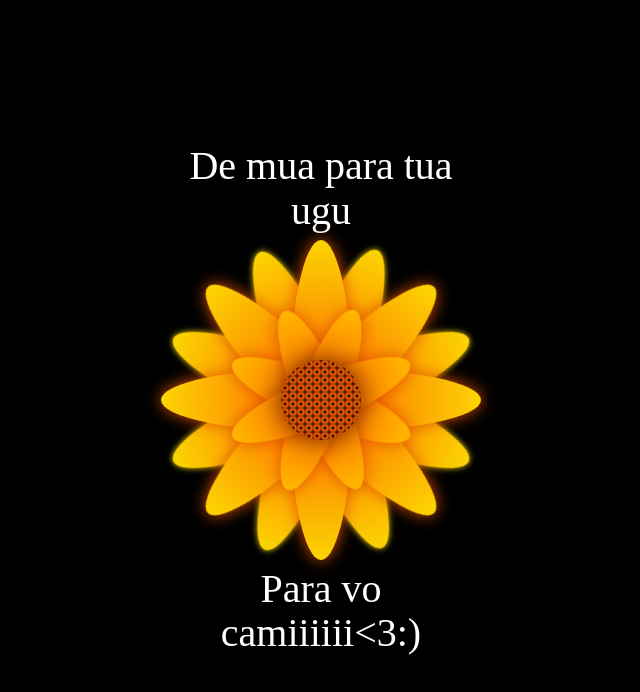
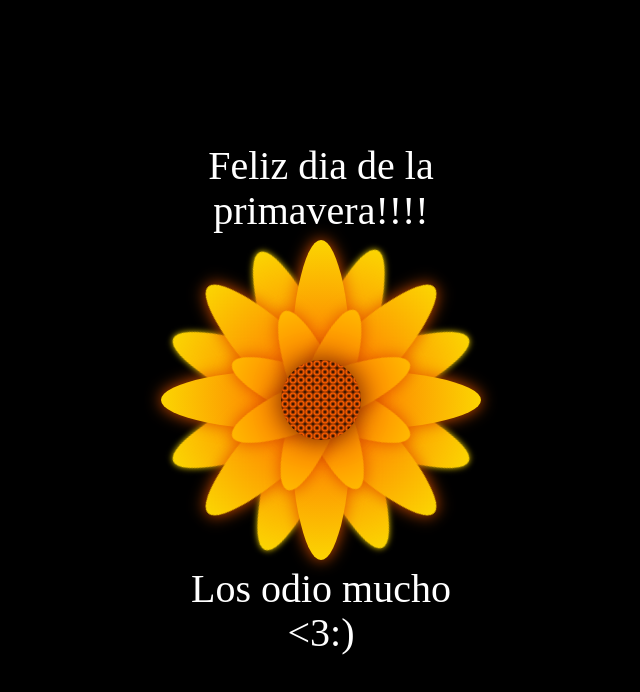
Before and after one commit to vMaziii/Primaverauwu, a plain HTML site: page docs/index.html in a window 1280 px wide. Shown: the whole page, without its empty margins (319-959 px from the left). Drawn offline with Linux system fonts and the light colour scheme.

Commit message:
Update index.html

```diff
--- a/docs/index.html
+++ b/docs/index.html
@@ -10,7 +10,7 @@
 <body>
 
 <div class="flower">
-    <div class="text-above">De mua para tua ugu</div>
+    <div class="text-above">Feliz dia de la primavera!!!!</div>
     <div class="mid">
     </div>
     <div class="Petal1 p1">
@@ -37,7 +37,7 @@
     </div>
     <div class="Petal3 p4">
     </div>
-    <div class="text-below">Para vo camiiiiii<3:) </div>
+    <div class="text-below">Los odio mucho <3:) </div>
   </div>
 </body>
 </html>
```
